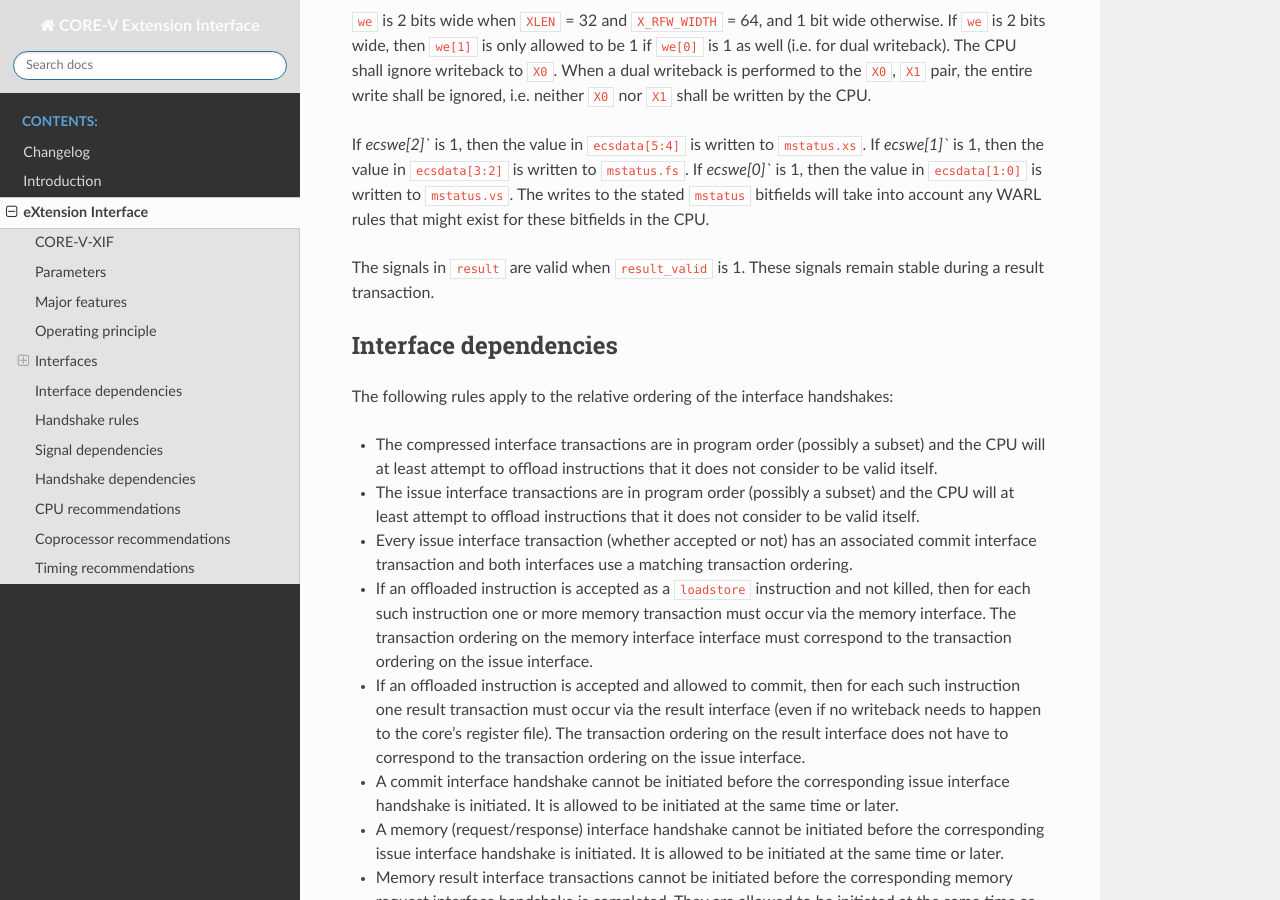
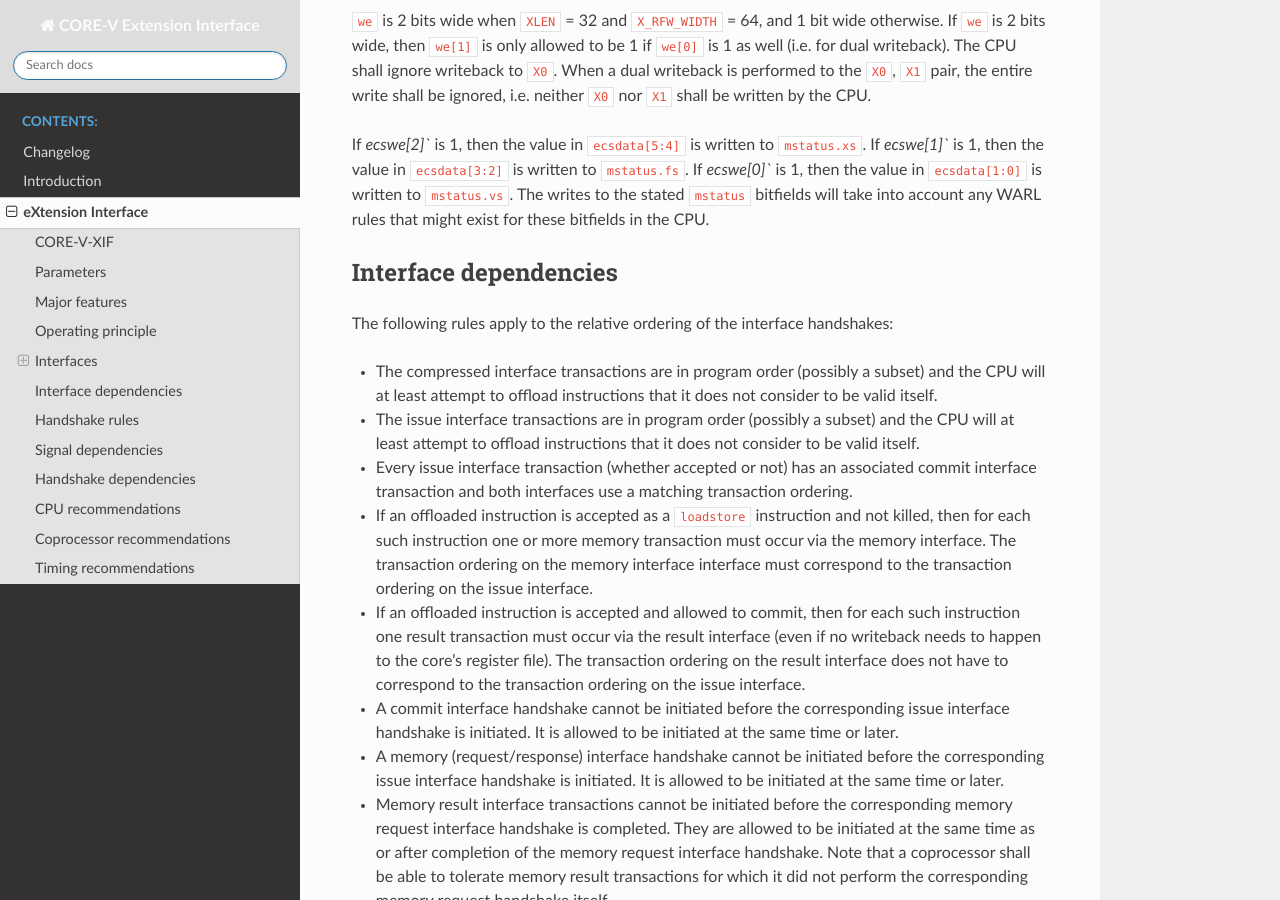
Before and after one commit to openhwgroup/core-v-xif, a Sphinx documentation site: the page built from docs/source/x_ext.rst, in a window 1280 px wide and 900 px high, scrolled down 20979 px. Built offline with Sphinx 7.4.7 and the Read the Docs theme 2.0.0, drawn with Linux system fonts in a browser that asks for light colours.

Commit message:
Remove redundant sentence in result interface

```diff
--- a/docs/source/x_ext.rst
+++ b/docs/source/x_ext.rst
@@ -918,8 +918,6 @@ If `ecswe[1]`` is 1, then the value in ``ecsdata[3:2]`` is written to ``mstatus.
 If `ecswe[0]`` is 1, then the value in ``ecsdata[1:0]`` is written to ``mstatus.vs``.
 The writes to the stated ``mstatus`` bitfields will take into account any WARL rules that might exist for these bitfields in the |processor|.
 
-The signals in ``result`` are valid when ``result_valid`` is 1. These signals remain stable during a result transaction.
-
 Interface dependencies
 ----------------------
 
```
